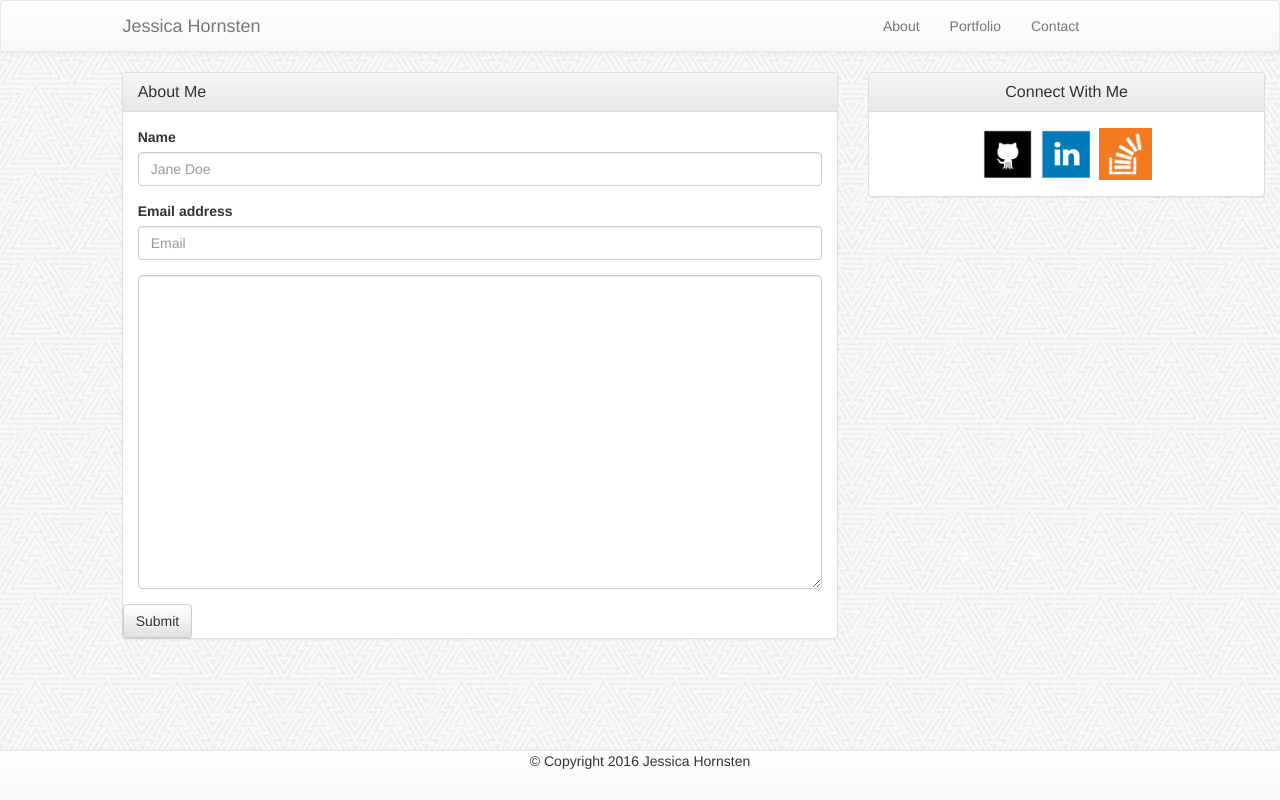
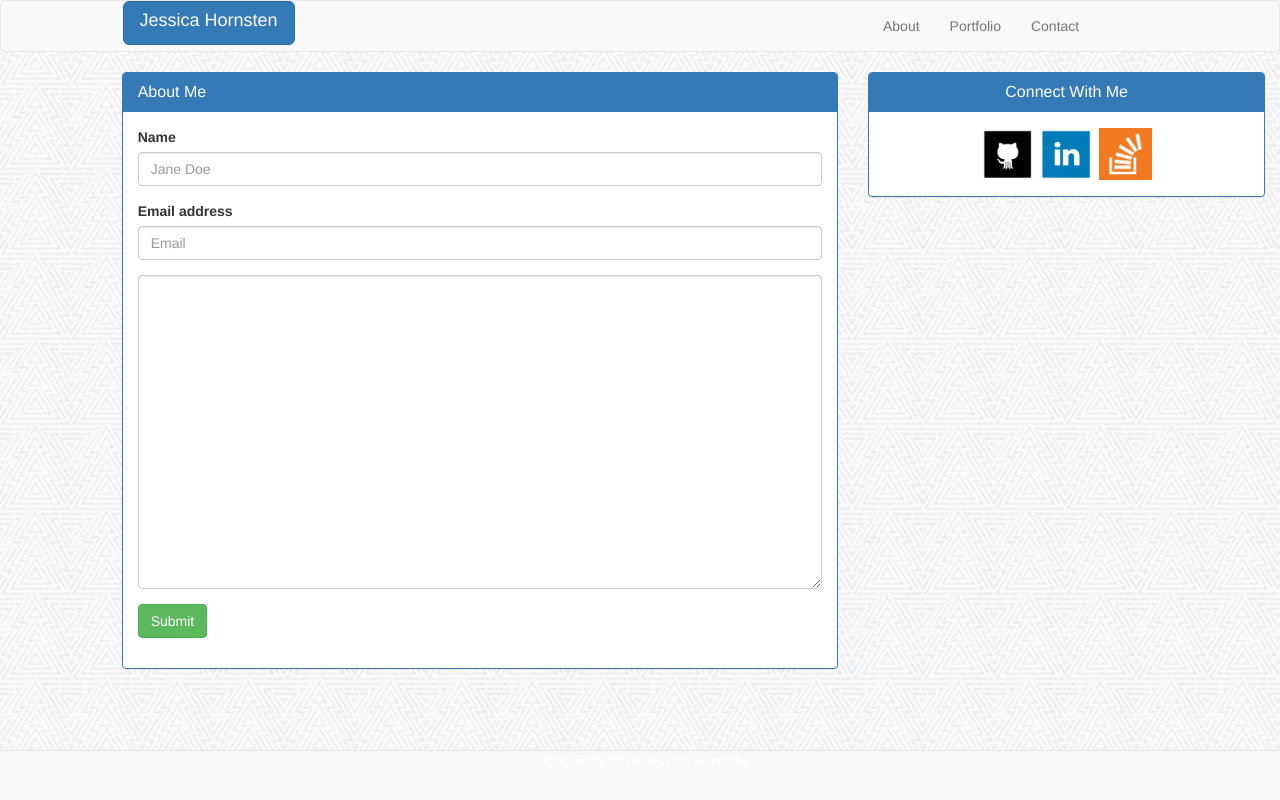
Before and after one commit to hornsten/Bootstrap-Portfolio-Two, a PHP site: page /contact-b.html in a window 1280 px wide. Run offline with PHP 8.4, Linux system fonts and the light colour scheme; some libraries are stand-ins or nearby versions.

Commit message:
Ads Bootswatch theme and improves navbar

```diff
--- a/assets/css/style.css
+++ b/assets/css/style.css
@@ -8,7 +8,11 @@ body {
 
 }
 
-#connect {
+textarea {
+	margin-bottom: 15px;
+}
+
+.panel {
 	margin-bottom: 70px;
 }
 
@@ -36,14 +40,14 @@ h1, h2, h3, h4 {
 *==Navigation and Header==
 */
 
-#my-name {
-	background-color:  #4aaaa5;
-	color: #ffffff;
-	margin-left: 0.4%;
+.navbar-brand {
+	padding-top: 0;
+
 }
 
-#my-name:hover {
-	background-color: #337571;
+.navbar .btn {
+    padding-top: 6px;
+    padding-bottom: 12px;
 }
 
 
@@ -119,21 +123,6 @@ input[type=submit]:hover {
 *==Sidebar Content Area==
 */
 
-.connect  {
-
-	width: 18%;
-	height: auto;
-	background: #ffffff;
-	float: left;
-	margin-left: 3%;
-	margin-right: 7%;
-	margin-top: 30px;
-	padding: 10px 20px 30px 20px;
-	border: 1px solid #dddddd;
-	text-align: center;
-	min-width: 150px;
-
-}
 
 
 
@@ -147,11 +136,7 @@ input[type=submit]:hover {
 	height: 150px;
 }
 
-.footer {
-	background: #666666;
-	border-top: 6px solid #4aaaa5;
-	text-align: center;
-	color: #ccc;
-	font-size: 10px;
 
+.navbar-fixed-bottom {
+	color: white;
 }
--- a/contact-b.html
+++ b/contact-b.html
@@ -7,7 +7,7 @@
 <link rel="stylesheet" href="https://maxcdn.bootstrapcdn.com/bootstrap/3.3.7/css/bootstrap.min.css" integrity="sha384-BVYiiSIFeK1dGmJRAkycuHAHRg32OmUcww7on3RYdg4Va+PmSTsz/K68vbdEjh4u" crossorigin="anonymous">
 
 <!-- Optional theme -->
-<link rel="stylesheet" href="https://maxcdn.bootstrapcdn.com/bootstrap/3.3.7/css/bootstrap-theme.min.css" integrity="sha384-rHyoN1iRsVXV4nD0JutlnGaslCJuC7uwjduW9SVrLvRYooPp2bWYgmgJQIXwl/Sp" crossorigin="anonymous">
+<link href="https://maxcdn.bootstrapcdn.com/bootswatch/3.3.7/yeti/bootstrap.min.css" rel="stylesheet" integrity="sha384-HzUaiJdCTIY/RL2vDPRGdEQHHahjzwoJJzGUkYjHVzTwXFQ2QN/nVgX7tzoMW3Ov" crossorigin="anonymous">
 <!-- My Stylesheet -->
 <link rel="stylesheet" type="text/css" href="assets/css/style.css">
 <!-- Latest compiled and minified JavaScript -->
@@ -18,11 +18,11 @@
     <!-- Brand  -->
     <div class="container-fluid">
     <div class="row">
-    <div class="col-sm-7 col-sm-offset-1"
+    <div class="col-xs-9 col-sm-7 col-sm-offset-1"
     <div class="navbar-header">
-      <a class="navbar-brand" href="#">Jessica Hornsten</a>
+      <a class="navbar-brand" href="index-b.html"><button type="button" class="btn btn-lg btn-primary">Jessica Hornsten</button></a>
     </div>
-    <div class="col-sm-4">
+    <div class="col-xs-3 col-sm-4">
       <ul class="nav navbar-nav">
         <li><a href="index-b.html">About</a></li>
         <li><a href="portfolio-b.html">Portfolio</a></li>
@@ -35,7 +35,7 @@
 <div class="container-fluid">
 <div class="row">
 	<div class="col-sm-7 col-sm-offset-1">
-		<div class="panel panel-default">
+		<div class="panel panel-primary">
   <div class="panel-heading">
     <h3 class="panel-title">About Me</h3>
   </div>
@@ -50,13 +50,15 @@
     <input type="email" class="form-control" id="exampleInputEmail1" placeholder="Email">
   </div>
   <textarea class="form-control" rows="15"></textarea>
+  <div class="form-group">
+  <button type="submit" class="btn btn-md btn-success">Submit</button>
   </div>
-  <button type="submit" class="btn btn-default">Submit</button>
 </form>
   </div>
 </div>
+</div>
 	<div class="col-sm-4">
-		<div class="panel panel-default" id="connect">
+		<div class="panel panel-primary" id="connect">
   <div class="panel-heading">
     <h3 class="panel-title text-center">Connect With Me</h3>
   </div>
@@ -74,7 +76,6 @@
 </div>
 	</div>
 </div>
-</div>
 <nav class="navbar navbar-default navbar-fixed-bottom">
   <div class="container">
     <p class="text-center">&copy; Copyright 2016 Jessica Hornsten</p>
```
Also changed, not shown: contact.html (deleted, +0 -60 lines), index-b.html (+6 -6 lines), portfolio-b.html (+6 -6 lines).
